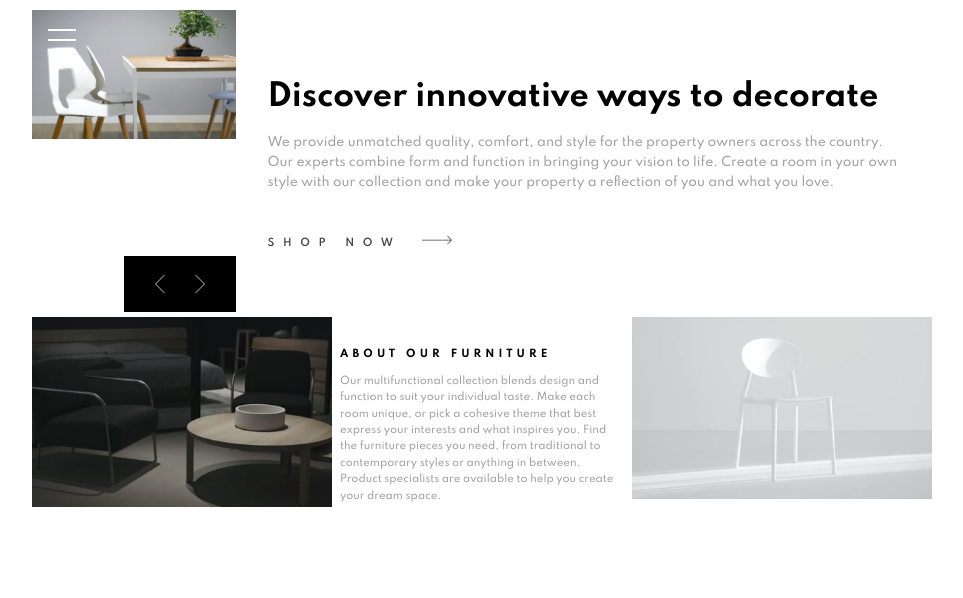
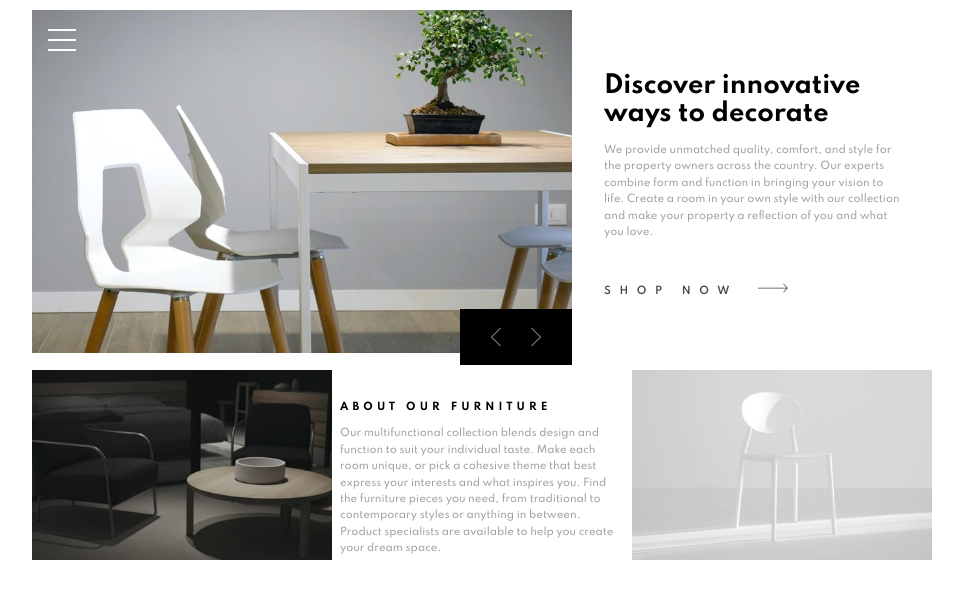
Before and after one commit to fughesi/room-homepage, a React (Create React App) app: page / in a window 1280 px wide. Shown: the top 598 px of the page, without its empty margins (158-1121 px from the left). Built offline with nearby package versions, Linux system fonts and the light colour scheme.

Commit message:
leaving work

```diff
--- a/src/App.css
+++ b/src/App.css
@@ -56,8 +56,8 @@ body {
 
 @media (min-width: 375px) {
   #appWrap {
-    grid-template: 10px auto auto auto 10px / auto 900px auto;
-
+    grid-template: 10px auto auto  / auto 900px auto;
+gap: 0;
     grid-template-areas:
       ". . ."
       ". a ."
--- a/src/components/TopRow/TopRow.css
+++ b/src/components/TopRow/TopRow.css
@@ -80,10 +80,27 @@
 
 @media (min-width: 375px) {
   #topContainer {
-    display: flex;
-    width: 100%;
+    display: grid;
+    grid-template: 360px / 1.5fr 1fr;
+    grid-template-areas: "x y";
   }
   #topPhotoContainer {
-    width: 65%;
+    grid-area: x;
+  }
+  #descriptiveText {
+    grid-area: y;
+    height: 75%;
+  }
+  #descriptiveText h3 {
+    font-size: var(--0);
+  }
+  #descriptiveText p {
+    font-size: var(--sub4);
+  }
+  #rightPic {
+    height: 190px;
+  }
+  #mainPhoto {
+    object-fit: cover;
   }
 }
```
